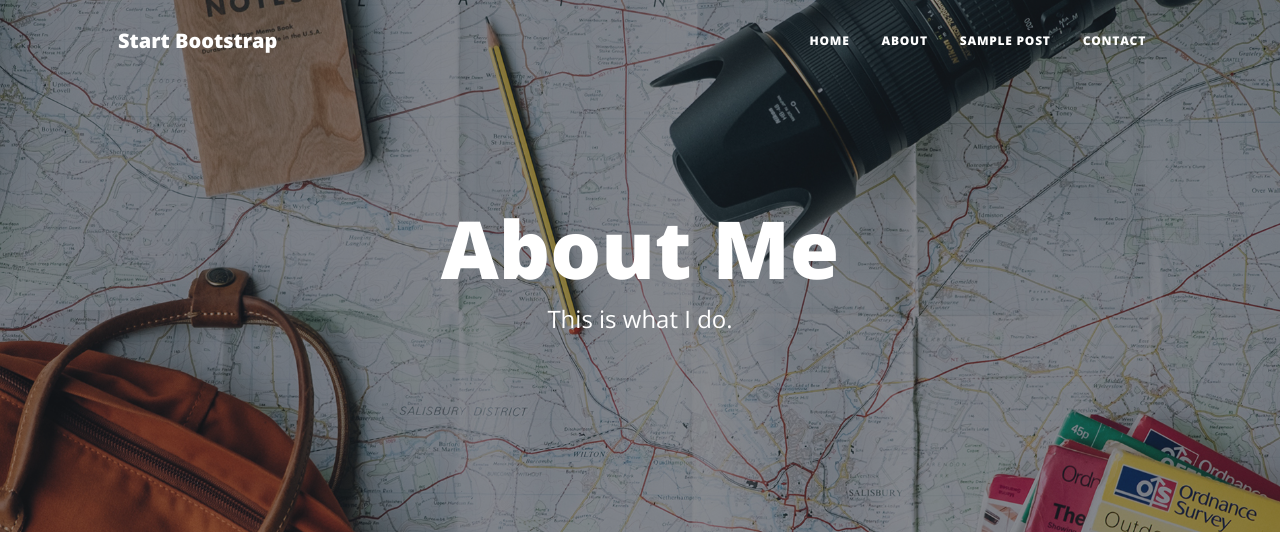
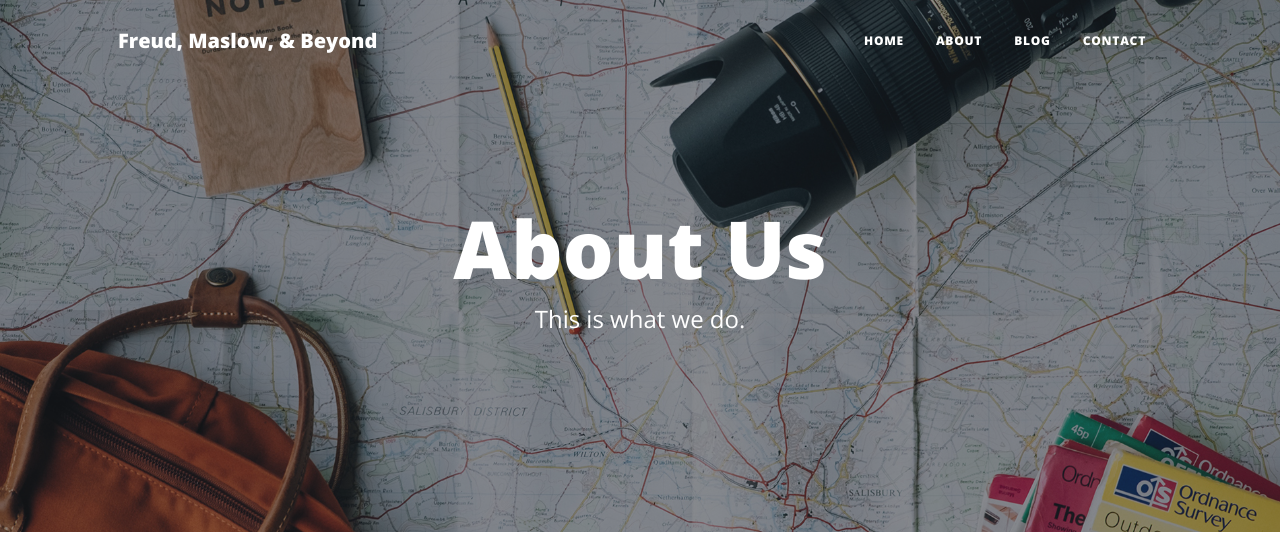
Before and after one commit to V-FOR-VEND3TTA/freud_maslow_beyond, a Django app: page /about/ in a window 1280 px wide. Shown: the top 536 px of the page. Run offline with Django 5.2, Linux system fonts and the light colour scheme; some libraries are stand-ins or nearby versions.

Commit message:
Linked static assets to the about page

```diff
--- a/templates/about.html
+++ b/templates/about.html
@@ -1,3 +1,4 @@
+{% load static %}
 <!DOCTYPE html>
 <html lang="en">
     <head>
@@ -5,21 +6,21 @@
         <meta name="viewport" content="width=device-width, initial-scale=1, shrink-to-fit=no" />
         <meta name="description" content="" />
         <meta name="author" content="" />
-        <title>Clean Blog - Start Bootstrap Theme</title>
-        <link rel="icon" type="image/x-icon" href="assets/favicon.ico" />
+        <title>{% block title %}Freud, Maslow & Beyond | About Us {% endblock title %}</title>
+        <link rel="icon" type="image/x-icon" href="{% static 'assets/favicon.ico' %}" />
         <!-- Font Awesome icons (free version)-->
         <script src="https://use.fontawesome.com/releases/v6.3.0/js/all.js" crossorigin="anonymous"></script>
         <!-- Google fonts-->
         <link href="https://fonts.googleapis.com/css?family=Lora:400,700,400italic,700italic" rel="stylesheet" type="text/css" />
         <link href="https://fonts.googleapis.com/css?family=Open+Sans:300italic,400italic,600italic,700italic,800italic,400,300,600,700,800" rel="stylesheet" type="text/css" />
         <!-- Core theme CSS (includes Bootstrap)-->
-        <link href="css/styles.css" rel="stylesheet" />
+        <link href="{% static 'css/styles.css' %}" rel="stylesheet" />
     </head>
     <body>
         <!-- Navigation-->
         <nav class="navbar navbar-expand-lg navbar-light" id="mainNav">
             <div class="container px-4 px-lg-5">
-                <a class="navbar-brand" href="index.html">Start Bootstrap</a>
+                <a class="navbar-brand" href="index.html">Freud, Maslow, & Beyond</a>
                 <button class="navbar-toggler" type="button" data-bs-toggle="collapse" data-bs-target="#navbarResponsive" aria-controls="navbarResponsive" aria-expanded="false" aria-label="Toggle navigation">
                     Menu
                     <i class="fas fa-bars"></i>
@@ -28,20 +29,20 @@
                     <ul class="navbar-nav ms-auto py-4 py-lg-0">
                         <li class="nav-item"><a class="nav-link px-lg-3 py-3 py-lg-4" href="index.html">Home</a></li>
                         <li class="nav-item"><a class="nav-link px-lg-3 py-3 py-lg-4" href="about.html">About</a></li>
-                        <li class="nav-item"><a class="nav-link px-lg-3 py-3 py-lg-4" href="post.html">Sample Post</a></li>
+                        <li class="nav-item"><a class="nav-link px-lg-3 py-3 py-lg-4" href="post.html">Blog</a></li>
                         <li class="nav-item"><a class="nav-link px-lg-3 py-3 py-lg-4" href="contact.html">Contact</a></li>
                     </ul>
                 </div>
             </div>
         </nav>
         <!-- Page Header-->
-        <header class="masthead" style="background-image: url('assets/img/about-bg.jpg')">
+        <header class="masthead" style="background-image: url({% static 'assets/img/about-bg.jpg' %})">
             <div class="container position-relative px-4 px-lg-5">
                 <div class="row gx-4 gx-lg-5 justify-content-center">
                     <div class="col-md-10 col-lg-8 col-xl-7">
                         <div class="page-heading">
-                            <h1>About Me</h1>
-                            <span class="subheading">This is what I do.</span>
+                            <h1>About Us</h1>
+                            <span class="subheading">This is what we do.</span>
                         </div>
                     </div>
                 </div>
@@ -98,6 +99,6 @@
         <!-- Bootstrap core JS-->
         <script src="https://cdn.jsdelivr.net/npm/bootstrap@5.2.3/dist/js/bootstrap.bundle.min.js"></script>
         <!-- Core theme JS-->
-        <script src="js/scripts.js"></script>
+        <script src="{% static 'js/scripts.js' %}"></script>
     </body>
 </html>
```
